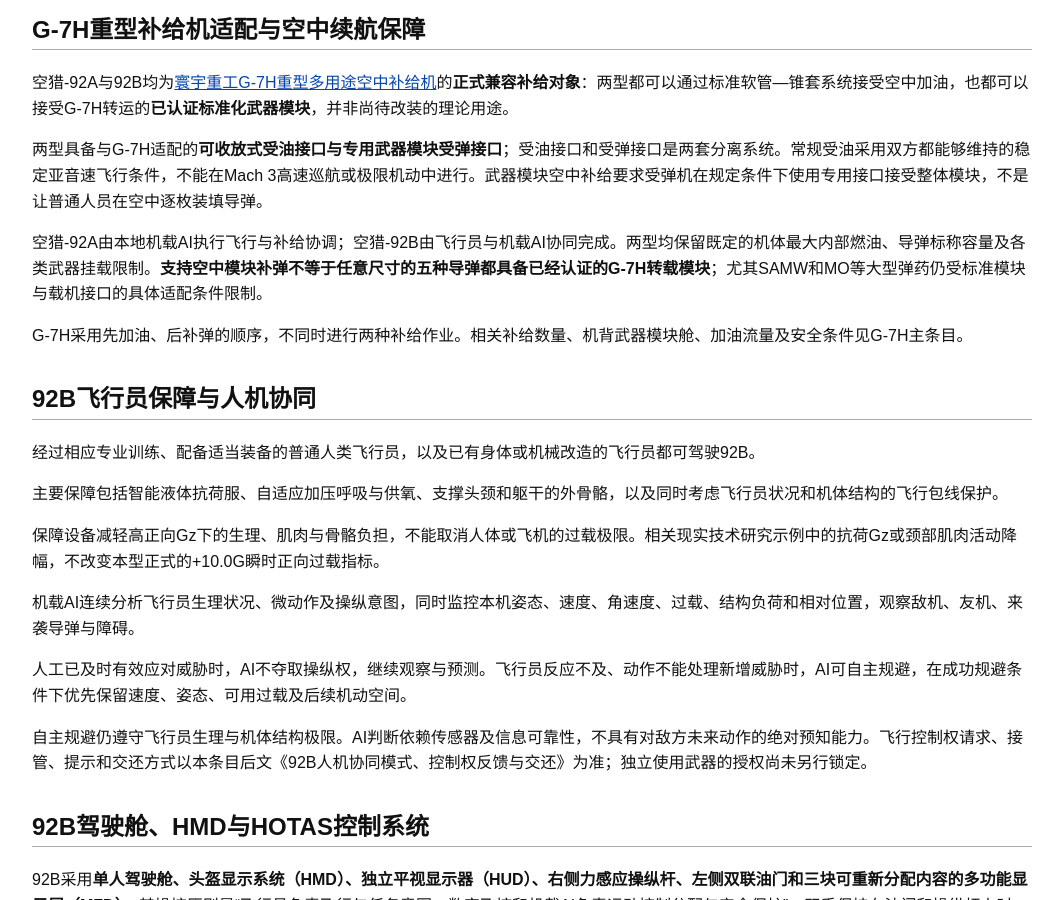
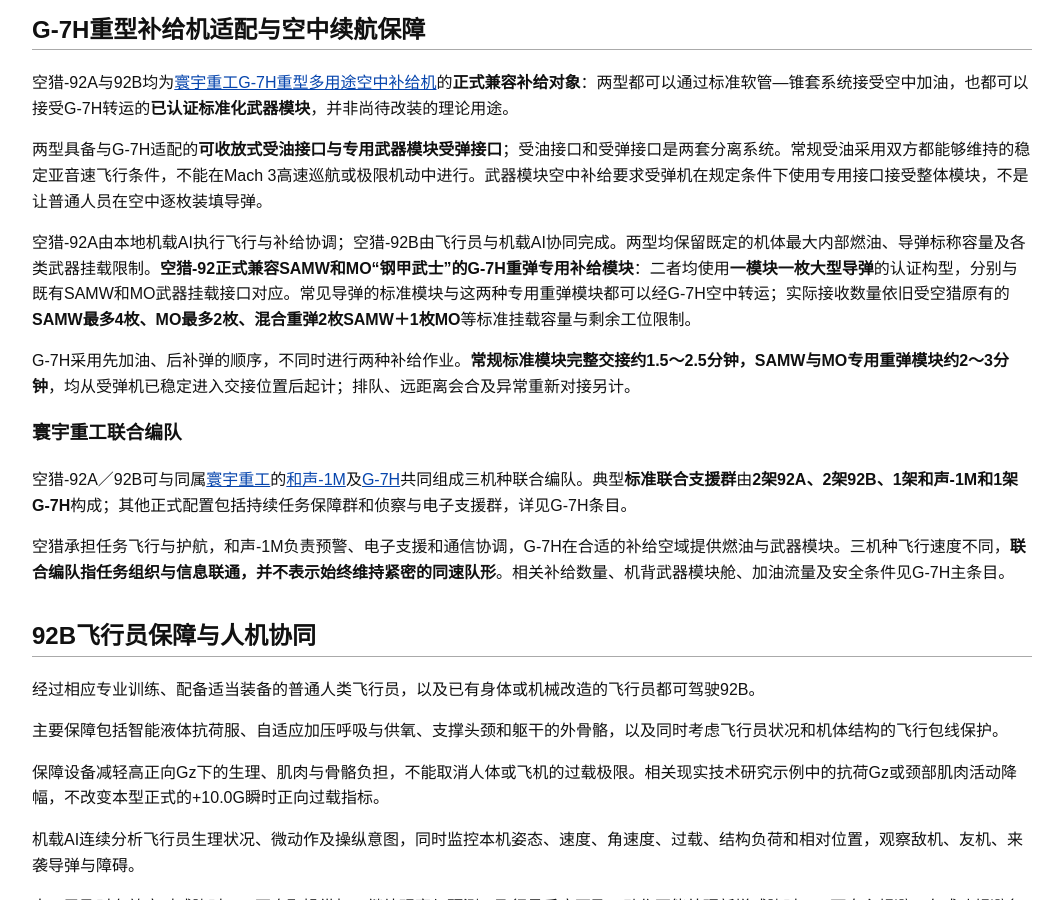
Before and after one commit to xdd44894-hub/orbina-encyclopedia, a Jekyll site: the page built from _articles/article-369.md, in a window 1280 px wide and 900 px high, scrolled down 4323 px. Shown: the whole window, without its empty margins (108-1171 px from the left). Built offline with Jekyll 4.4.1, drawn with Linux system fonts in a browser that asks for light colours.

Commit message:
空猎明确支持G-7H高速模块补弹及SAMW、MO，纳入联合编队

```diff
--- a/_articles/article-369.md
+++ b/_articles/article-369.md
@@ -142,9 +142,15 @@ Mach 3.0为可稳定维持的高速巡航状态。Mach 1.3为典型矢量格斗
 
 两型具备与G-7H适配的**可收放式受油接口与专用武器模块受弹接口**；受油接口和受弹接口是两套分离系统。常规受油采用双方都能够维持的稳定亚音速飞行条件，不能在Mach 3高速巡航或极限机动中进行。武器模块空中补给要求受弹机在规定条件下使用专用接口接受整体模块，不是让普通人员在空中逐枚装填导弹。
 
-空猎-92A由本地机载AI执行飞行与补给协调；空猎-92B由飞行员与机载AI协同完成。两型均保留既定的机体最大内部燃油、导弹标称容量及各类武器挂载限制。**支持空中模块补弹不等于任意尺寸的五种导弹都具备已经认证的G-7H转载模块**；尤其SAMW和MO等大型弹药仍受标准模块与载机接口的具体适配条件限制。
+空猎-92A由本地机载AI执行飞行与补给协调；空猎-92B由飞行员与机载AI协同完成。两型均保留既定的机体最大内部燃油、导弹标称容量及各类武器挂载限制。**空猎-92正式兼容SAMW和MO“钢甲武士”的G-7H重弹专用补给模块**：二者均使用**一模块一枚大型导弹**的认证构型，分别与既有SAMW和MO武器挂载接口对应。常见导弹的标准模块与这两种专用重弹模块都可以经G-7H空中转运；实际接收数量依旧受空猎原有的**SAMW最多4枚、MO最多2枚、混合重弹2枚SAMW＋1枚MO**等标准挂载容量与剩余工位限制。
 
-G-7H采用先加油、后补弹的顺序，不同时进行两种补给作业。相关补给数量、机背武器模块舱、加油流量及安全条件见G-7H主条目。
+G-7H采用先加油、后补弹的顺序，不同时进行两种补给作业。**常规标准模块完整交接约1.5～2.5分钟，SAMW与MO专用重弹模块约2～3分钟**，均从受弹机已稳定进入交接位置后起计；排队、远距离会合及异常重新对接另计。
+
+### 寰宇重工联合编队
+
+空猎-92A／92B可与同属[寰宇重工]({{ '/articles/article-009/' | relative_url }})的[和声-1M]({{ '/articles/article-382/' | relative_url }})及[G-7H]({{ '/articles/article-383/' | relative_url }})共同组成三机种联合编队。典型**标准联合支援群**由**2架92A、2架92B、1架和声-1M和1架G-7H**构成；其他正式配置包括持续任务保障群和侦察与电子支援群，详见G-7H条目。
+
+空猎承担任务飞行与护航，和声-1M负责预警、电子支援和通信协调，G-7H在合适的补给空域提供燃油与武器模块。三机种飞行速度不同，**联合编队指任务组织与信息联通，并不表示始终维持紧密的同速队形**。相关补给数量、机背武器模块舱、加油流量及安全条件见G-7H主条目。
 
 ## 92B飞行员保障与人机协同
 
```
